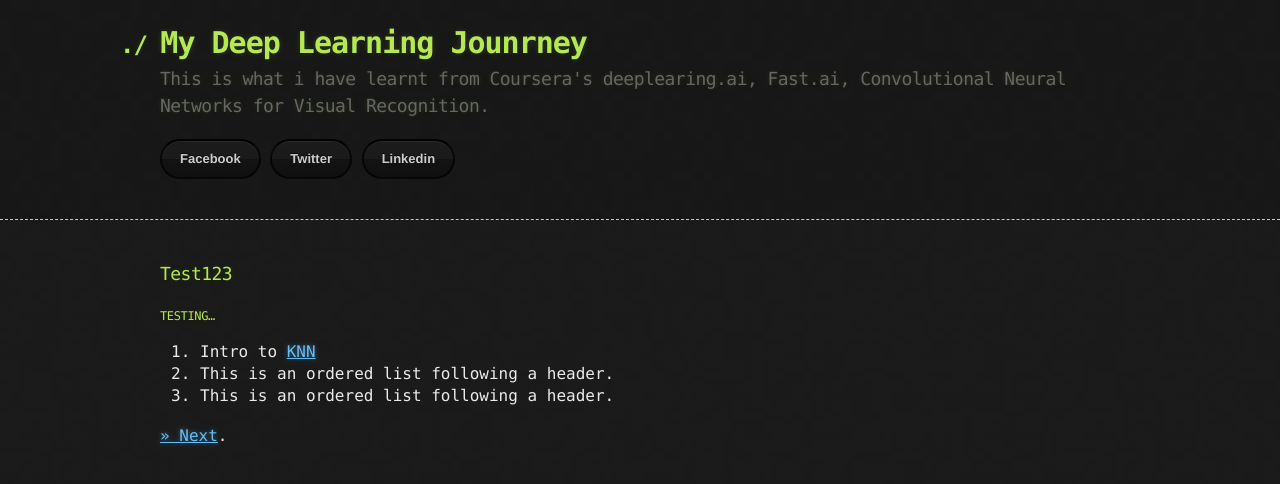
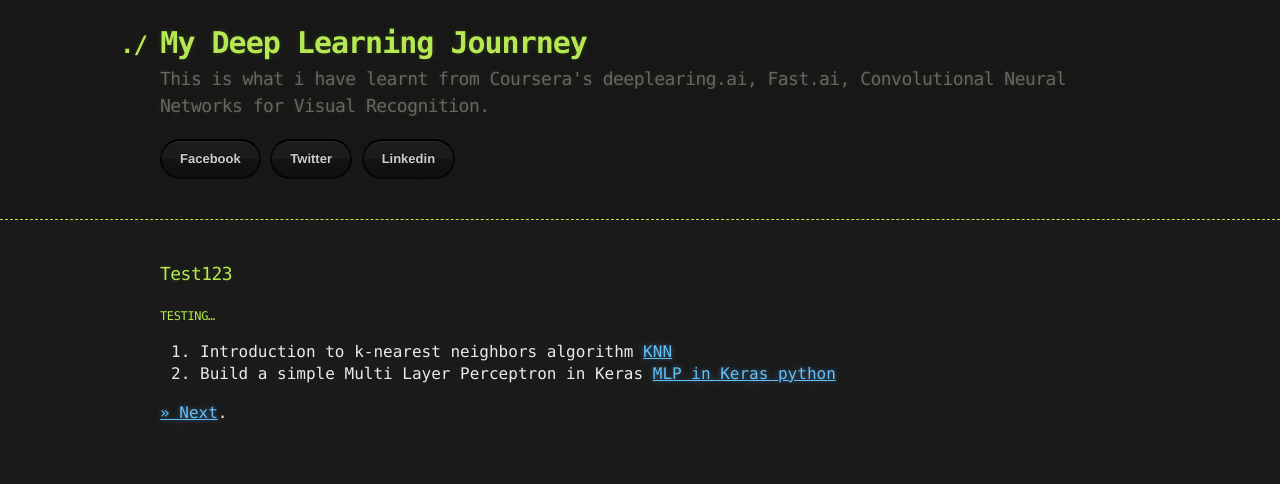
Before and after one commit to balaprasanna/balaprasanna.github.io, a Jekyll site: the page built from index.md, in a window 1280 px wide. Shown: the top 484 px of the page. Built offline with Jekyll 4.4.1, drawn with Linux system fonts in a browser that asks for light colours; our own code applies the rules of GitHub Pages for plain Markdown files.

Commit message:
Added blog 2

```diff
--- a/index.md
+++ b/index.md
@@ -6,8 +6,7 @@ layout: home_layout
 
 ##### Testing...
 
-1.  Intro to [KNN](./page/knn)
-2.  This is an ordered list following a header.
-3.  This is an ordered list following a header.
+1.  Introduction to k-nearest neighbors algorithm [KNN](./page/knn)
+2.  Build a simple Multi Layer Perceptron in Keras [MLP in Keras python](./page/mpl_keras)
 
-[>> Next](./page/1).
+[>> Next](#).
```
